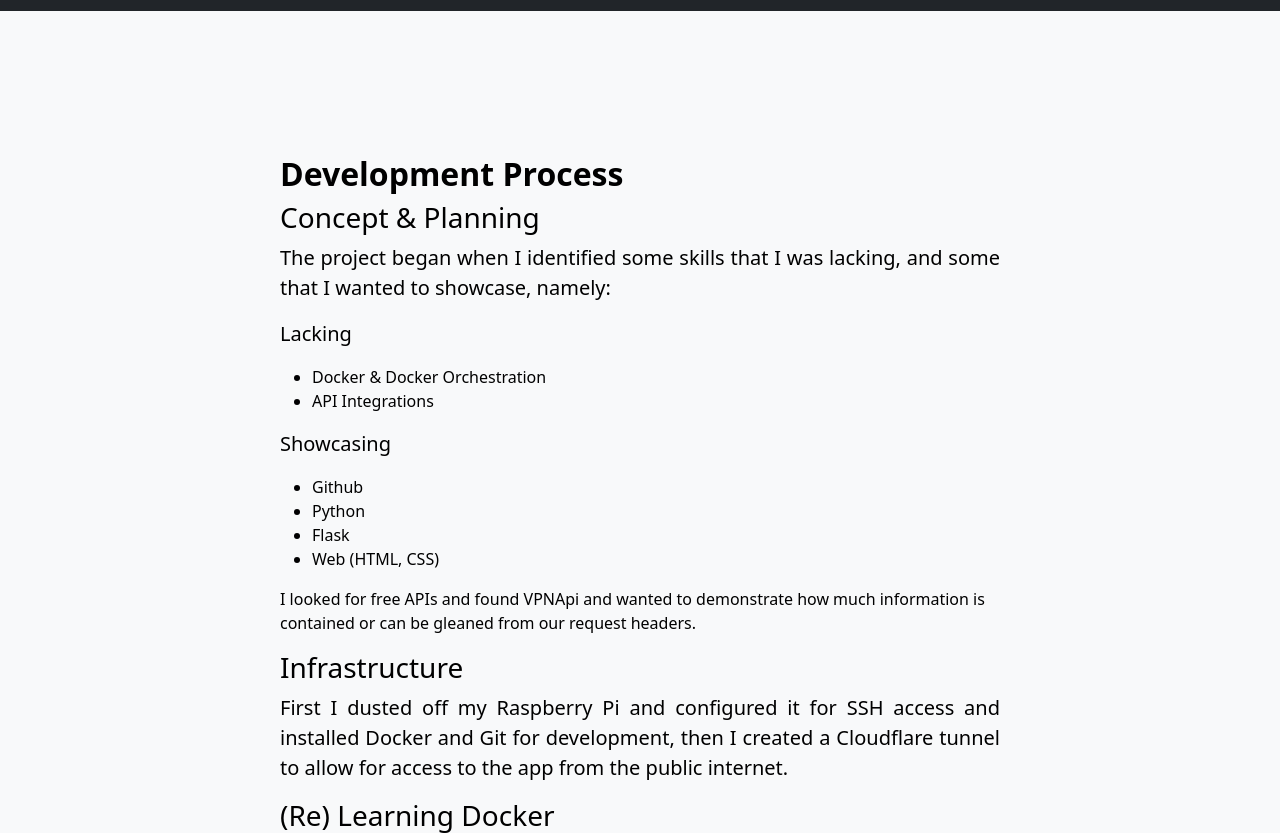
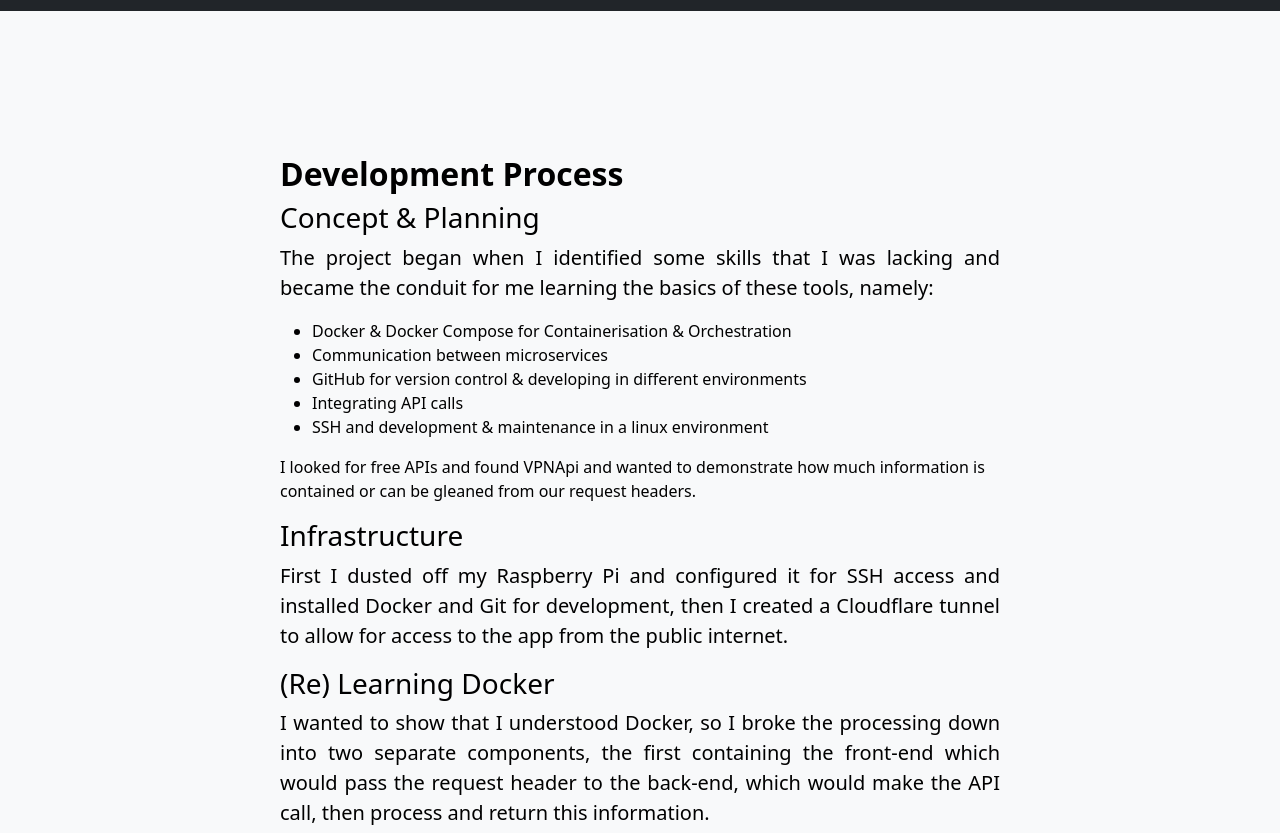
Before and after one commit to CPettifo/headers, a Flask app: template services/collector/templates/index.html in a window 1280 px wide. Shown: the part 3559-4392 px from the top of the page. Run offline with Flask 3, Linux system fonts and the light colour scheme; the template is opened without the code that fills it, so the values that code supplies are empty.

Commit message:
continue work on dev process

```diff
--- a/services/collector/templates/index.html
+++ b/services/collector/templates/index.html
@@ -165,25 +165,14 @@
 
                         <h3>Concept & Planning</h3>
                         <p class="lead">
-                            The project began when I identified some skills that I was lacking, and some that I wanted to showcase, namely:
-                        </p>
-                        <p class="lead">
-                            <b>Lacking </b>
+                            The project began when I identified some skills that I was lacking and became the conduit for me learning the basics of these tools, namely:
                             <ul>
-                                <li>Docker & Docker Orchestration</li>
-                                <li>API Integrations</li>
-
+                                <li>Docker & Docker Compose for Containerisation & Orchestration</li>
+                                <li>Communication between microservices</li>
+                                <li>GitHub for version control & developing in different environments</li>
+                                <li>Integrating API calls</li>
+                                <li>SSH and development & maintenance in a linux environment</li>
                             </ul>
-                        </p>
-                        <p class="lead">
-                            <b>Showcasing</b>
-                            <ul>
-                                <li>Github</li>
-                                <li>Python</li>
-                                <li>Flask</li>
-                                <li>Web (HTML, CSS)</li>
-                            </ul>
-                        </p>
                             I looked for free APIs and found VPNApi and wanted to demonstrate how much information is contained or can be gleaned from our request headers.
                         </p>
 
```
